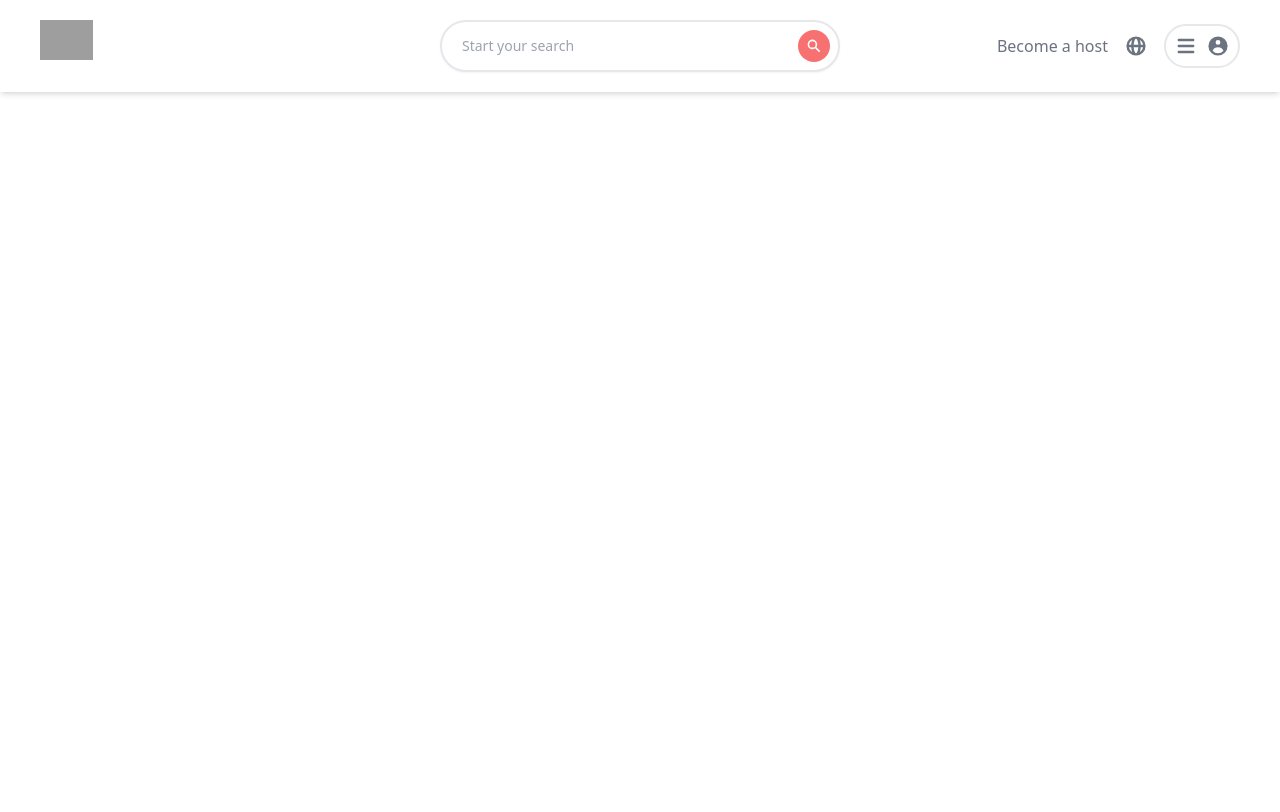
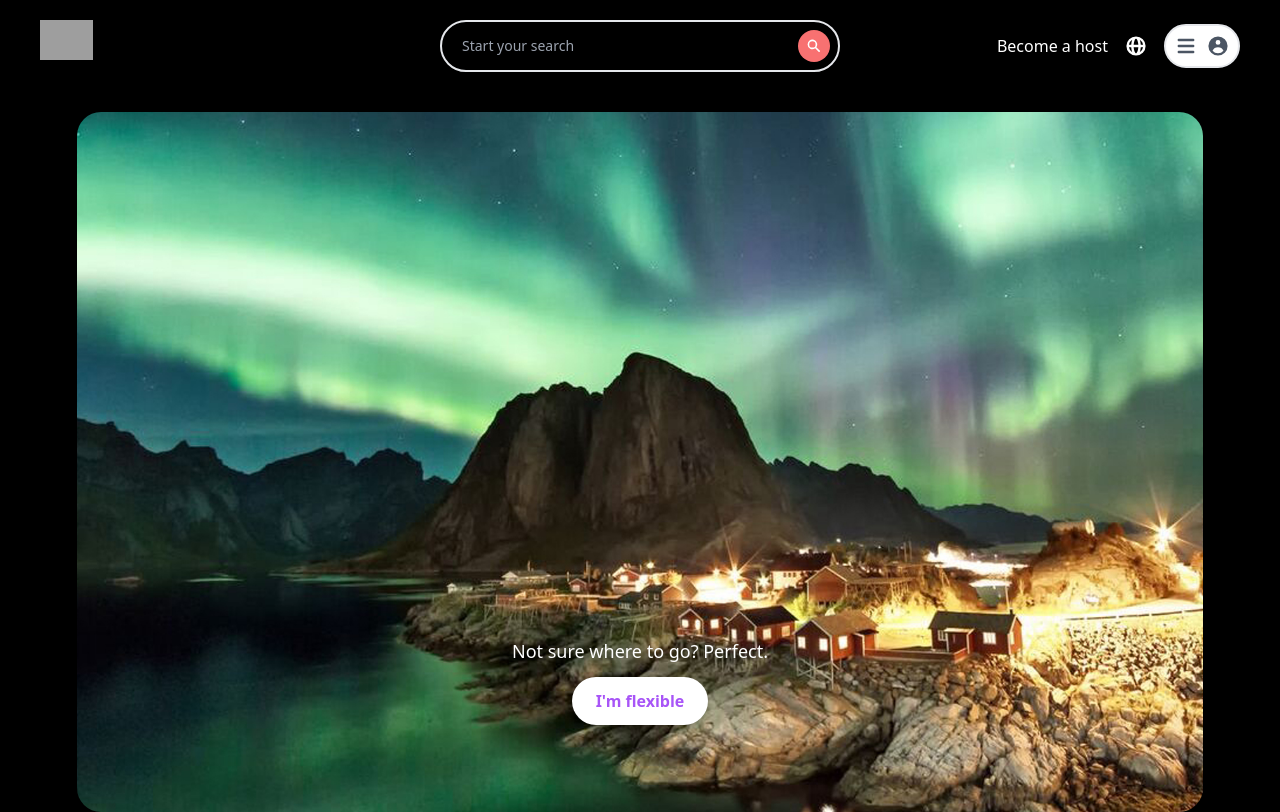
Before and after one commit to siddharth-kothari/airbnb-clone, a Next.js app: page / in a window 1280 px wide. Built offline with nearby package versions, Linux system fonts and the light colour scheme; grey boxes are pictures that could not be loaded.

Commit message:
Added baner component

```diff
--- /dev/null
+++ b/components/Baner.js
@@ -0,0 +1,25 @@
+/* eslint-disable react/no-unescaped-entities */
+import Image from "next/image"
+
+
+function Baner() {
+  return (
+    <div className="relative h-[696px] sm:h-[800px] md:h-[500px] lg:h-[600px]
+    xl:h-[700px] 2xl:h-[800px] ml-auto mr-auto sm:mt-0 md:mt-[20px] xl:w-[88%]">
+       <Image
+           src='/baner.png'
+           alt="airbnb baner"
+           layout="fill"
+            objectFit=" cover"
+            className=" xl:rounded-3xl"
+       />
+       <div className="absolute top-3/4 w-full text-center text-white">
+           <p className="text-md sm:text-lg">Not sure where to go? Perfect.</p>
+           <button className="text-purple-500 bg-white px-6 py-3 shadow-md
+           rounded-full font-bold my-3 hover:shadow-xl active:scale-90 transition duration-150">I'm flexible</button>
+       </div>
+    </div>
+  )
+}
+
+export default Baner
--- a/components/Header.js
+++ b/components/Header.js
@@ -9,7 +9,7 @@ import {
 
 function Header() {
     return (
-        <header className="sticky top-0 z-50 grid grid-cols-3 bg-white shadow-md p-5 md:px-10">
+        <header className="sticky top-0 z-50 grid grid-cols-3 bg-black shadow-md p-5 md:px-10">
             <div className="relative flex items-center h-10
             cursor-pointer">
                 <Image
@@ -23,15 +23,15 @@ function Header() {
 
             <div className="flex items-center md:border-2 rounded-full py-2 md:shadow-sm">
                 <input type="text" placeholder="Start your search" className="pl-5 bg-transparent
-                outline-none flex-grow text-sm text-gray-600 placeholder-gray-400:"/>
+                outline-none flex-grow text-sm text-white placeholder-gray-400"/>
                 <SearchIcon className="hidden md:inline-flex h-8 bg-red-400 text-white rounded-full
                 p-2 cursor-pointer md:mx-2"/>
             </div>
 
-            <div className="flex space-x-4 items-center justify-end text-gray-500">
+            <div className="flex space-x-4 items-center justify-end text-white">
                 <p className="hidden md:inline cursor-pointer">Become a host</p>
                 <GlobeAltIcon className="h-6"/>
-                <div className="flex items-start space-x-2 border-2 p-2 rounded-full">
+                <div className="flex items-start space-x-2 border-2 p-2 rounded-full bg-white text-gray-600">
                     <MenuIcon className="h-6"/>
                     <UserCircleIcon className="h-6"/>
                 </div>
--- a/pages/index.js
+++ b/pages/index.js
@@ -1,4 +1,5 @@
 import Head from 'next/head'
+import Baner from '../components/Baner'
 import Header from '../components/Header'
 
 
@@ -9,8 +10,10 @@ export default function Home() {
         <title>Airbnb</title>
         <link rel="icon" href="/airbnb.png" />
       </Head>
-
-      <Header />
+      <div className='bg-black'>
+        <Header />
+        <Baner />
+      </div>
     </div>
   )
 }
```
Also changed, not shown: public/baner.png (added).
